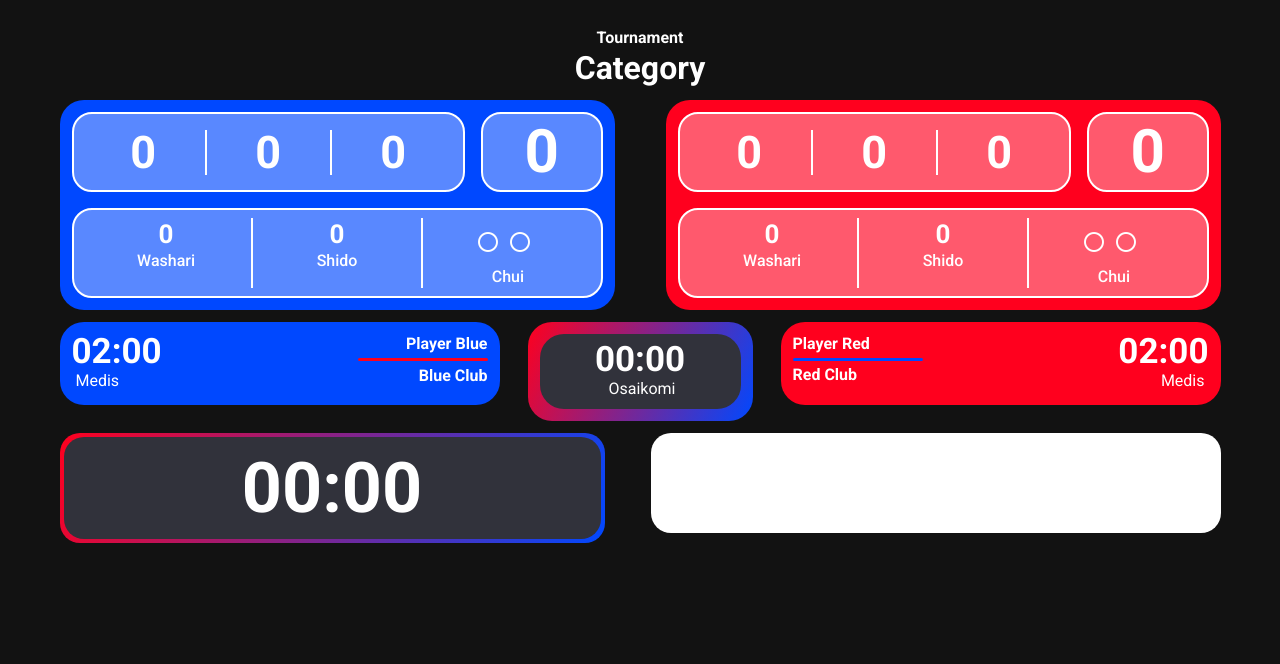
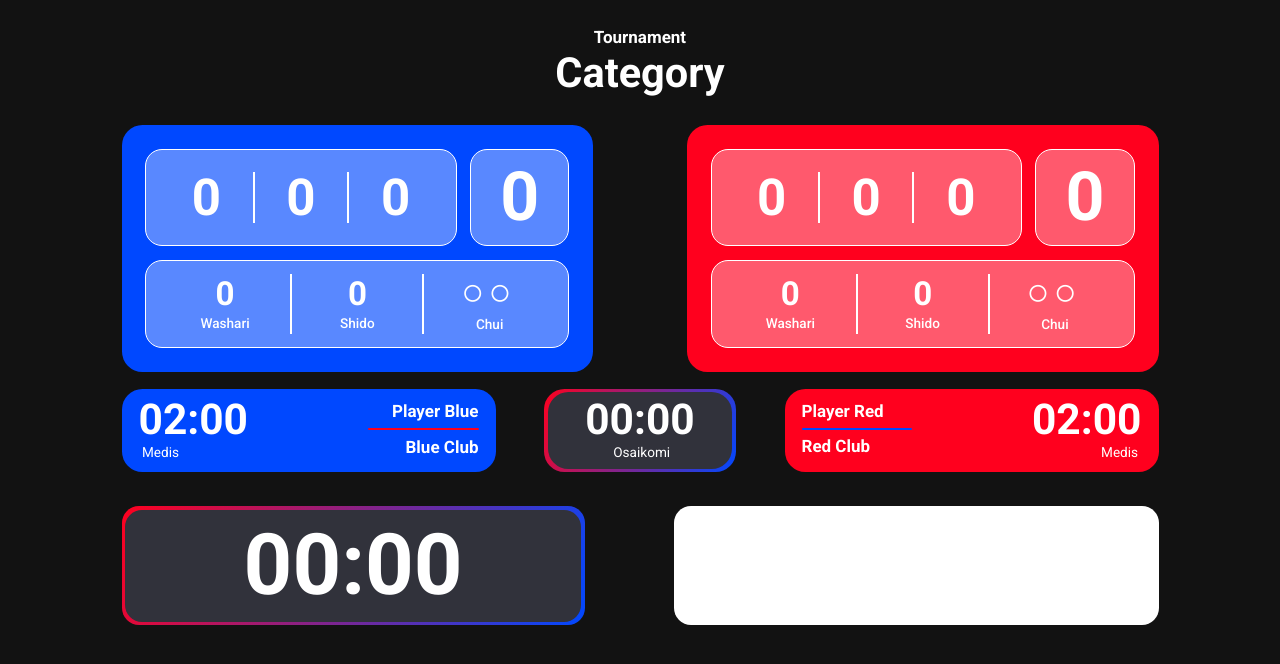
Before and after one commit to akbarhann/scoring-app, a Nuxt app: page /scorings/score/pbji/fighting in a window 1280 px wide. Shown: the top 664 px of the page. Built offline with nearby package versions, Linux system fonts and the light colour scheme; no server answers.

Commit message:
style: fix fighting score layout using CSS zoom scaling to keep columns neat

```diff
--- a/frontend/pages/scorings/controls/pbji/fighting.vue
+++ b/frontend/pages/scorings/controls/pbji/fighting.vue
@@ -1,5 +1,5 @@
 <template>
-  <div ref="controlFighting" @click="controlOsaikomi">
+  <div ref="controlFighting" class="scoring-container" @click="controlOsaikomi">
     <p class="text-center text-20 height-30 font-weight-semi mb-0">
       Control Score Fighting
     </p>
@@ -2614,15 +2614,16 @@ export default {
 <style scoped>
 @import '~/assets/styles.css';
 
+.scoring-container {
+  width: 1140px;
+  margin: 0 auto;
+}
+
 .corner {
-  width: 48%;
-  max-width: 545px;
-  flex: 1 1 auto;
+  width: 545px;
 }
 .time-corner {
-  width: 31%;
-  max-width: 345px;
-  flex: 1 1 auto;
+  width: 345px;
 }
 .red-corner {
   min-width: 100%;
@@ -2678,9 +2679,7 @@ hr {
   z-index: 10 !important;
 }
 .main-timer {
-  width: 48%;
-  max-width: 545px;
-  flex: 1 1 auto;
+  width: 545px;
   border-radius: 20px;
   background: linear-gradient(115.41deg, #ef233c, #243c7a);
   padding: 4px;
@@ -2691,146 +2690,6 @@ hr {
   height: 100%;
 }
 
-/* Height-based media query for smaller viewports (height <= 850px) */
-@media screen and (max-height: 850px) {
-  h4 {
-    font-size: 26px !important;
-    line-height: 32px !important;
-  }
-  .text-20 {
-    font-size: 16px !important;
-    line-height: 20px !important;
-  }
-  .mb-10 {
-    margin-bottom: 12px !important;
-  }
-  .mb-6 {
-    margin-bottom: 8px !important;
-  }
-  .mt-10 {
-    margin-top: 12px !important;
-  }
-  .mt-5 {
-    margin-top: 12px !important;
-  }
-  .my-8 {
-    margin-top: 16px !important;
-    margin-bottom: 16px !important;
-  }
-
-  .red-corner, .blue-corner, .redblue-corner-inner {
-    padding-top: 8px !important;
-    padding-left: 8px !important;
-    padding-right: 8px !important;
-  }
-  .red-corner p.text-18, .blue-corner p.text-18 {
-    font-size: 14px !important;
-    margin-bottom: 8px !important;
-  }
-
-  .text-score {
-    font-size: 55px !important;
-    line-height: 55px !important;
-  }
-  .text-score-small {
-    font-size: 35px !important;
-    line-height: 35px !important;
-  }
-  .text-timer-medic {
-    font-size: 35px !important;
-    line-height: 35px !important;
-  }
-
-  .v-btn {
-    height: 26px !important;
-    min-width: 25px !important;
-  }
-  .v-btn__content {
-    font-size: 11px !important;
-  }
-
-  hr {
-    margin-top: 8px !important;
-    margin-bottom: 8px !important;
-  }
-  .pb-4 {
-    padding-bottom: 6px !important;
-  }
-  .pt-3 {
-    padding-top: 6px !important;
-  }
-}
-
-/* Even more compact for very small heights (e.g. tablet height 650px) */
-@media screen and (max-height: 700px) {
-  h4 {
-    font-size: 20px !important;
-    line-height: 24px !important;
-    margin-bottom: 4px !important;
-  }
-  .text-20 {
-    font-size: 13px !important;
-    line-height: 16px !important;
-  }
-  .mb-10 {
-    margin-bottom: 6px !important;
-  }
-  .mb-6 {
-    margin-bottom: 4px !important;
-  }
-  .mt-10 {
-    margin-top: 6px !important;
-  }
-  .mt-5 {
-    margin-top: 6px !important;
-  }
-
-  .red-corner, .blue-corner, .redblue-corner-inner {
-    padding-top: 4px !important;
-    padding-left: 4px !important;
-    padding-right: 4px !important;
-  }
-  .red-corner p.text-18, .blue-corner p.text-18 {
-    font-size: 12px !important;
-    margin-bottom: 4px !important;
-  }
-
-  .text-score {
-    font-size: 40px !important;
-    line-height: 40px !important;
-  }
-  .text-score-small {
-    font-size: 26px !important;
-    line-height: 26px !important;
-  }
-  .text-timer-medic {
-    font-size: 26px !important;
-    line-height: 26px !important;
-  }
-
-  .mt-3 {
-    margin-top: 4px !important;
-  }
-
-  .v-btn {
-    height: 22px !important;
-    min-width: 20px !important;
-    padding: 0 2px !important;
-    margin: 1px 1px !important;
-  }
-  .v-btn .v-icon {
-    font-size: 14px !important;
-  }
-
-  .px-10 {
-    padding-left: 10px !important;
-    padding-right: 10px !important;
-  }
-  .mx-10 {
-    margin-left: 10px !important;
-    margin-right: 10px !important;
-  }
-}
 .text-timer-medic {
   font-size: 50px;
   line-height: 50px;
@@ -2857,4 +2716,43 @@ hr {
 .card-dashboard {
   max-width: 100%;
 }
+
+/* Responsive Zoom based on viewport height */
+@media screen and (max-height: 950px) {
+  .scoring-container {
+    zoom: 0.88;
+  }
+}
+@media screen and (max-height: 850px) {
+  .scoring-container {
+    zoom: 0.80;
+  }
+}
+@media screen and (max-height: 750px) {
+  .scoring-container {
+    zoom: 0.72;
+  }
+}
+@media screen and (max-height: 680px) {
+  .scoring-container {
+    zoom: 0.65;
+  }
+}
+@media screen and (max-height: 600px) {
+  .scoring-container {
+    zoom: 0.58;
+  }
+}
+
+/* Responsive Zoom based on viewport width */
+@media screen and (max-width: 1200px) {
+  .scoring-container {
+    zoom: 0.85;
+  }
+}
+@media screen and (max-width: 1000px) {
+  .scoring-container {
+    zoom: 0.70;
+  }
+}
 </style>
--- a/frontend/pages/scorings/score/pbji/fighting.vue
+++ b/frontend/pages/scorings/score/pbji/fighting.vue
@@ -1,5 +1,5 @@
 <template>
-  <div class="my-4">
+  <div class="scoring-container my-4">
     <p class="text-center text-20 height-28 font-weight-bold mb-0">
       {{ title }}
     </p>
@@ -422,20 +422,19 @@ export default {
 <style scoped>
 @import '~/assets/styles.css';
 
+.scoring-container {
+  width: 1220px;
+  margin: 0 auto;
+}
+
 .corner {
-  width: 48%;
-  max-width: 555px;
-  flex: 1 1 auto;
+  width: 555px;
 }
 .time-corner {
-  width: 38%;
-  max-width: 440px;
-  flex: 1 1 auto;
+  width: 440px;
 }
 .time-corner-mid {
-  width: 20%;
-  max-width: 225px;
-  flex: 1 1 auto;
+  width: 225px;
 }
 .red-corner {
   min-width: 100%;
@@ -506,9 +505,7 @@ hr {
   z-index: 10 !important;
 }
 .main-timer {
-  width: 48%;
-  max-width: 545px;
-  flex: 1 1 auto;
+  width: 545px;
   border-radius: 20px;
   background: linear-gradient(115.41deg, #ff001e, #0048ff);
   padding: 4px;
@@ -519,9 +516,7 @@ hr {
 }
 
 .sponsor {
-  width: 48%;
-  max-width: 570px;
-  flex: 1 1 auto;
+  width: 570px;
   max-height: 140px;
   background: #ffffff;
   border-radius: 20px;
@@ -534,125 +529,42 @@ hr {
   border-right: 1px solid white;
 }
 
-/* Height-based media query for smaller viewports (height <= 850px) */
+/* Responsive Zoom based on viewport height */
+@media screen and (max-height: 950px) {
+  .scoring-container {
+    zoom: 0.88;
+  }
+}
 @media screen and (max-height: 850px) {
-  h3 {
-    font-size: 32px !important;
-    line-height: 40px !important;
-    margin-bottom: 12px !important;
+  .scoring-container {
+    zoom: 0.80;
   }
-  h4 {
-    font-size: 26px !important;
-    line-height: 32px !important;
+}
+@media screen and (max-height: 750px) {
+  .scoring-container {
+    zoom: 0.72;
   }
-  .text-20 {
-    font-size: 16px !important;
-    line-height: 20px !important;
+}
+@media screen and (max-height: 680px) {
+  .scoring-container {
+    zoom: 0.65;
   }
-  .mb-8 {
-    margin-bottom: 12px !important;
-  }
-  .mt-5 {
-    margin-top: 12px !important;
-  }
-  .mt-10 {
-    margin-top: 12px !important;
-  }
-
-  .blue-corner, .red-corner, .redblue-corner {
-    padding: 12px !important;
-  }
-
-  .text-score {
-    font-size: 45px !important;
-    line-height: 45px !important;
-  }
-  .text-score-main {
-    font-size: 60px !important;
-    line-height: 60px !important;
-  }
-  .text-timer {
-    font-size: 70px !important;
-    line-height: 70px !important;
-  }
-  .text-timer-medic {
-    font-size: 35px !important;
-    line-height: 35px !important;
-  }
-
-  .penalties, .point {
-    padding: 8px !important;
-  }
-
-  .sponsor {
-    height: 100px !important;
-    max-height: 100px !important;
-  }
-  .v-carousel, .v-carousel-item, .v-image {
-    height: 90px !important;
-    max-height: 90px !important;
+}
+@media screen and (max-height: 600px) {
+  .scoring-container {
+    zoom: 0.58;
   }
 }
 
-/* Even more compact for very small heights (e.g. tablet height 650px) */
-@media screen and (max-height: 700px) {
-  h3 {
-    font-size: 24px !important;
-    line-height: 30px !important;
-    margin-bottom: 6px !important;
+/* Responsive Zoom based on viewport width */
+@media screen and (max-width: 1300px) {
+  .scoring-container {
+    zoom: 0.85;
   }
-  h4 {
-    font-size: 20px !important;
-    line-height: 24px !important;
-  }
-  .text-20 {
-    font-size: 13px !important;
-    line-height: 16px !important;
-  }
-  .mb-8 {
-    margin-bottom: 6px !important;
-  }
-  .mt-5 {
-    margin-top: 6px !important;
-  }
-  .mt-10 {
-    margin-top: 6px !important;
-  }
-
-  .blue-corner, .red-corner, .redblue-corner {
-    padding: 8px !important;
-  }
-
-  .text-score {
-    font-size: 30px !important;
-    line-height: 30px !important;
-  }
-  .text-score-main {
-    font-size: 45px !important;
-    line-height: 45px !important;
-  }
-  .text-timer {
-    font-size: 50px !important;
-    line-height: 50px !important;
-  }
-  .text-timer-medic {
-    font-size: 26px !important;
-    line-height: 26px !important;
-  }
-
-  .penalties, .point {
-    padding: 4px !important;
-    border-radius: 12px !important;
-  }
-
-  .sponsor {
-    height: 70px !important;
-    max-height: 70px !important;
-    border-radius: 12px !important;
-  }
-  .v-carousel, .v-carousel-item, .v-image {
-    height: 60px !important;
-    max-height: 60px !important;
+}
+@media screen and (max-width: 1100px) {
+  .scoring-container {
+    zoom: 0.70;
   }
 }
 </style>
```
Also changed, not shown: 1 other file (tests, documents, lock files or other folders).
